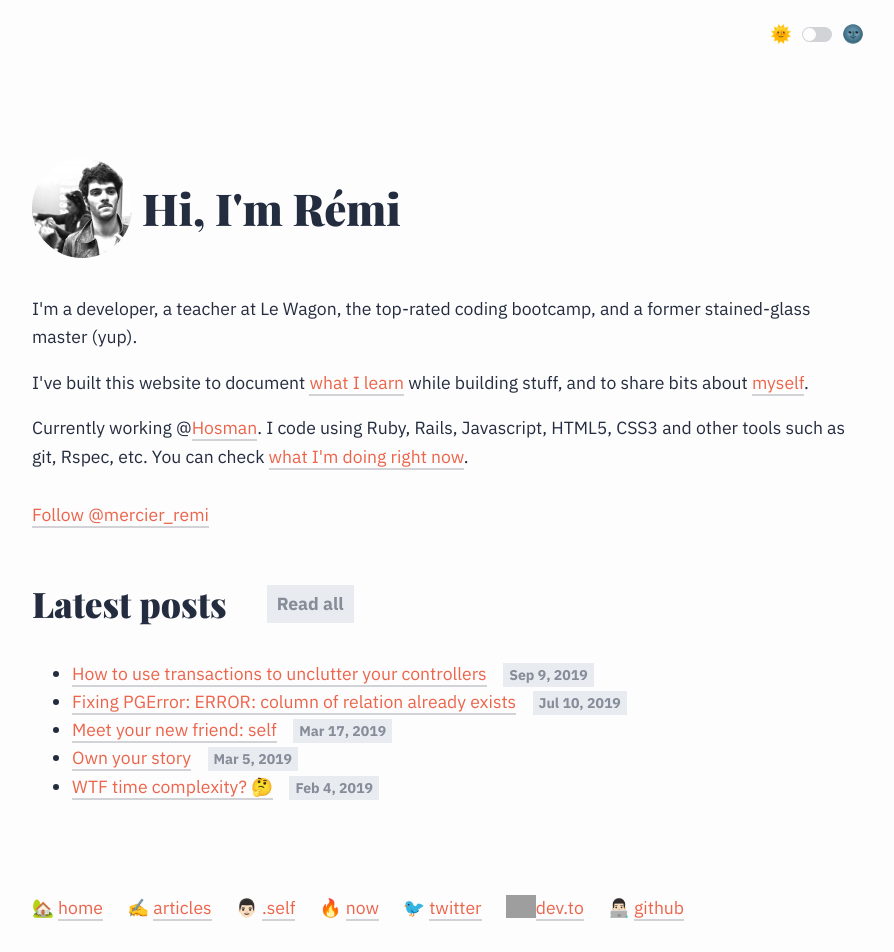
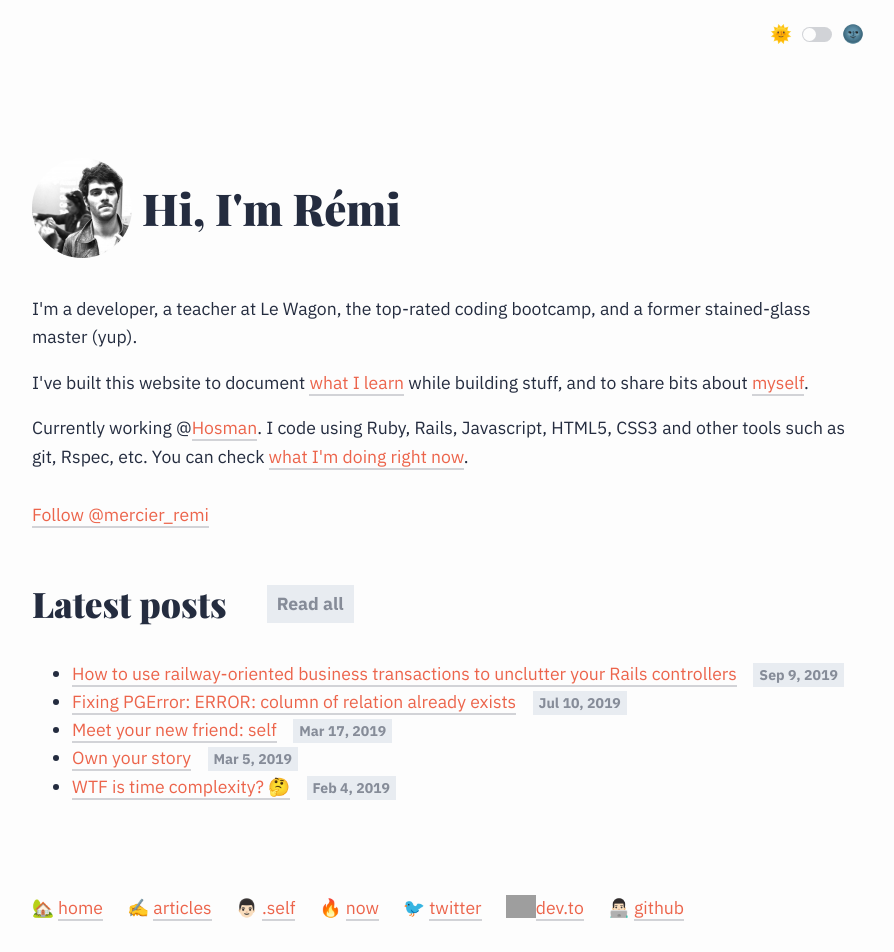
Before and after one commit to merciremi/remicodes, a Jekyll site: the page built from index.html, in a window 1280 px wide. Shown: the whole page, without its empty margins (192-1086 px from the left). Built offline with Jekyll 4.4.1, drawn with Linux system fonts in a browser that asks for light colours; some web fonts are replaced; comment, search, counter and statistics services are not loaded; grey boxes are pictures that could not be loaded.

Commit message:
Fix titles and create new post draft

```diff
--- a/_posts/2019-02-04-time-complexity-for-noobs.md
+++ b/_posts/2019-02-04-time-complexity-for-noobs.md
@@ -1,6 +1,6 @@
 ---
 layout: post
-title: WTF time complexity? 🤔
+title: WTF is time complexity? 🤔
 excerpt: People who learn web development through coding bootcamp aren't (usually) familiar with time complexity. They might have read the words, but that's it. I know I tried to look up the Wikipedia page only to fall asleep at the end of the first paragraph. When I finally woke up, I thought "Nevermind, I'll never have to deal with it anyway". And boy, was I wrong.
 permalink: wtf-time-complexity
 ---
--- a/_posts/2019-09-10-transactions-in-rails.md
+++ b/_posts/2019-09-10-transactions-in-rails.md
@@ -1,8 +1,8 @@
 ---
 layout: post
-title:  How to use transactions to unclutter your controllers
+title:  How to use railway-oriented business transactions to unclutter your Rails controllers
 date:   2019-09-09
-excerpt: "When your Rails app needs to handle multiple steps, your controllers' methods can become a mess. Let's see how to Marie-Kondo them"
+excerpt: "When your Rails app needs to handle multiple steps, your controllers' methods can become a mess. Let's see how to Marie-Kondo them with dry-transaction"
 permalink: /transactions-in-rails/
 ---
 
```
Also changed, not shown: _drafts/testing-dry-transaction-business-transactions-with-rspec.md (added, +9 -0 lines).
